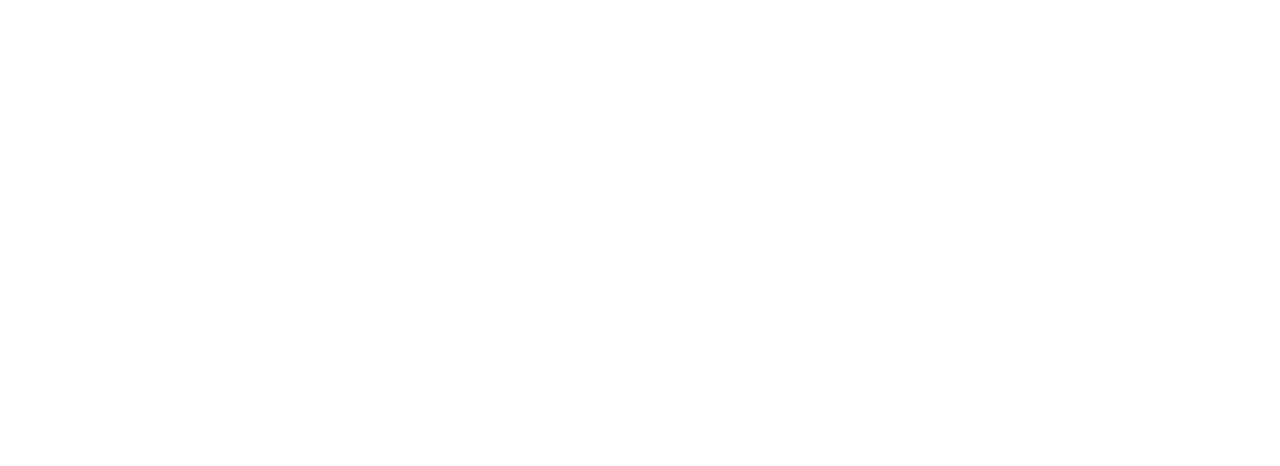
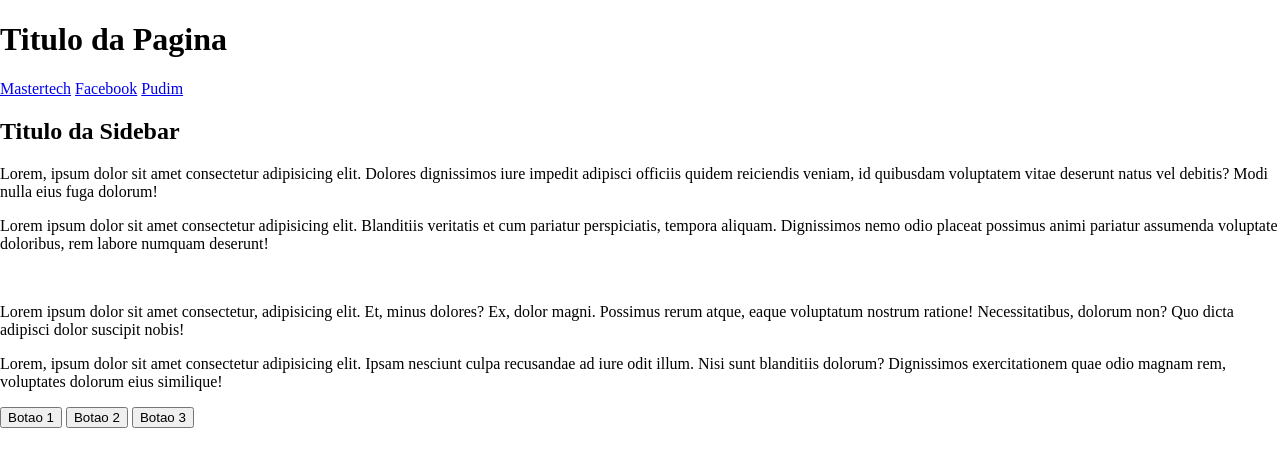
Before and after one commit to matheusmendes22/03-07-1-semana, a plain HTML site: page index.html in a window 1280 px wide. Drawn offline with Linux system fonts and the light colour scheme.

Commit message:
Criar estrutura do HTML

```diff
--- a/index.html
+++ b/index.html
@@ -1,5 +1,6 @@
 <!DOCTYPE html>
 <html lang="pt-br">
+
 <head>
     <meta charset="UTF-8">
     <meta name="viewport" content="width=device-width, initial-scale=1.0">
@@ -7,7 +8,37 @@
     <title>Document</title>
     <link rel="stylesheet" href="style.css">
 </head>
+
 <body>
+    <header>
+        <h1>Titulo da Pagina</h1>
+        <nav>
+            <a href="http://mastertech.com">Mastertech</a>
+            <a href="http://fb.com">Facebook</a>
+            <a href="www.pudim.com.br">Pudim</a>
+        </nav>
+    </header>
+    <aside>
+        <h2>Titulo da Sidebar</h2>
+        <p>Lorem, ipsum dolor sit amet consectetur adipisicing elit. Dolores dignissimos iure impedit adipisci officiis quidem
+            reiciendis veniam, id quibusdam voluptatem vitae deserunt natus vel debitis? Modi nulla eius fuga dolorum!</p>
+    </aside>
+    <section>
+        <p>Lorem ipsum dolor sit amet consectetur adipisicing elit. Blanditiis veritatis et cum pariatur perspiciatis, tempora
+            aliquam. Dignissimos nemo odio placeat possimus animi pariatur assumenda voluptate doloribus, rem labore numquam
+            deserunt!
+        </p>
+        <img src="" alt="">
+        <p>Lorem ipsum dolor sit amet consectetur, adipisicing elit. Et, minus dolores? Ex, dolor magni. Possimus rerum atque,
+            eaque voluptatum nostrum ratione! Necessitatibus, dolorum non? Quo dicta adipisci dolor suscipit nobis!</p>
+        <p>Lorem, ipsum dolor sit amet consectetur adipisicing elit. Ipsam nesciunt culpa recusandae ad iure odit illum. Nisi
+            sunt blanditiis dolorum? Dignissimos exercitationem quae odio magnam rem, voluptates dolorum eius similique!</p>
+    </section>
+    <footer>
+        <button>Botao 1</button>
+        <button>Botao 2</button>
+        <button>Botao 3</button>
+    </footer>
+</body>
 
-</body>
 </html>
```
